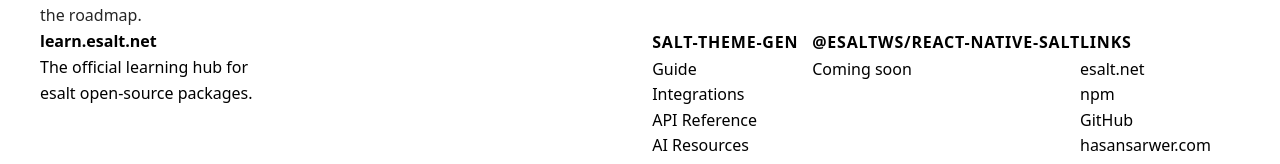
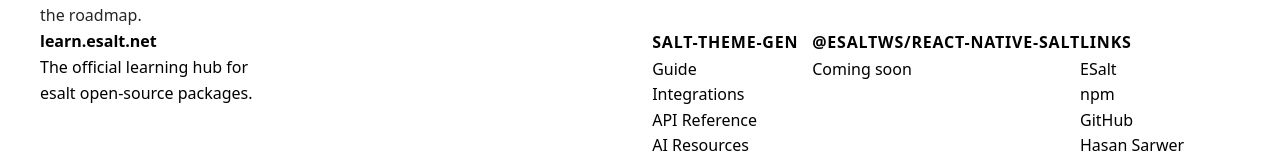
Before and after one commit to esaltws/salt_theme_gen_tutorial, an Astro site: page / in a window 1280 px wide. Shown: the part 1109-1273 px from the top of the page. Built offline with nearby package versions, Linux system fonts and the light colour scheme; Astro itself is replaced by a stand-in of ours; what salt-theme-gen would draw is missing.

Commit message:
links display updated in footer

```diff
--- a/src/components/Footer.astro
+++ b/src/components/Footer.astro
@@ -24,10 +24,10 @@
       </div>
       <div class="footer-col">
         <p class="footer-col-title">Links</p>
-        <a href="https://esalt.net" target="_blank" rel="noopener">esalt.net</a>
+        <a href="https://esalt.net" target="_blank" rel="noopener">ESalt</a>
         <a href="https://npmjs.com/package/salt-theme-gen" target="_blank" rel="noopener">npm</a>
         <a href="https://github.com/Hasansarwer/salt-theme-gen" target="_blank" rel="noopener">GitHub</a>
-        <a href="https://hasansarwer.com" target="_blank" rel="noopener">hasansarwer.com</a>
+        <a href="https://hasansarwer.com" target="_blank" rel="noopener">Hasan Sarwer</a>
       </div>
     </nav>
   </div>
```
